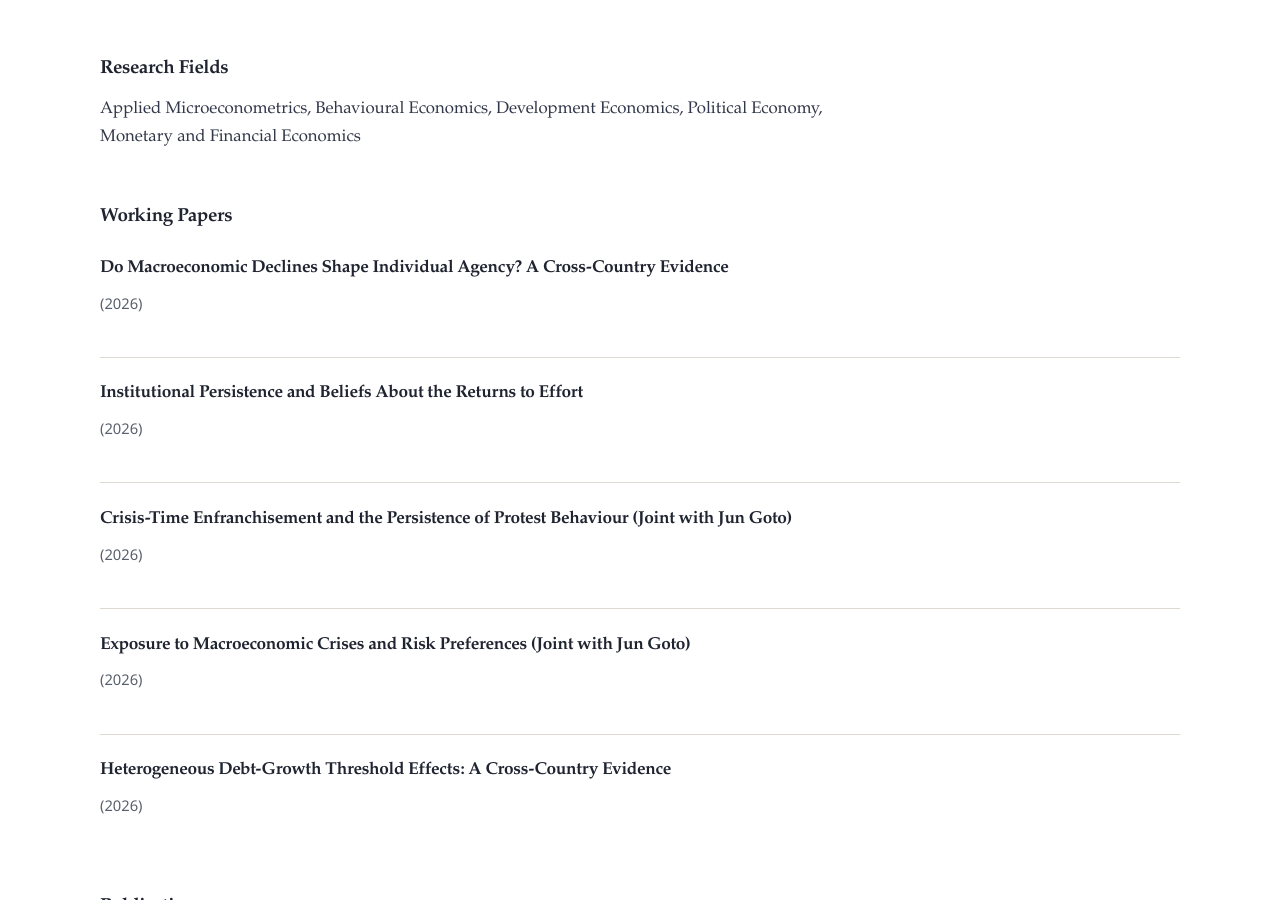
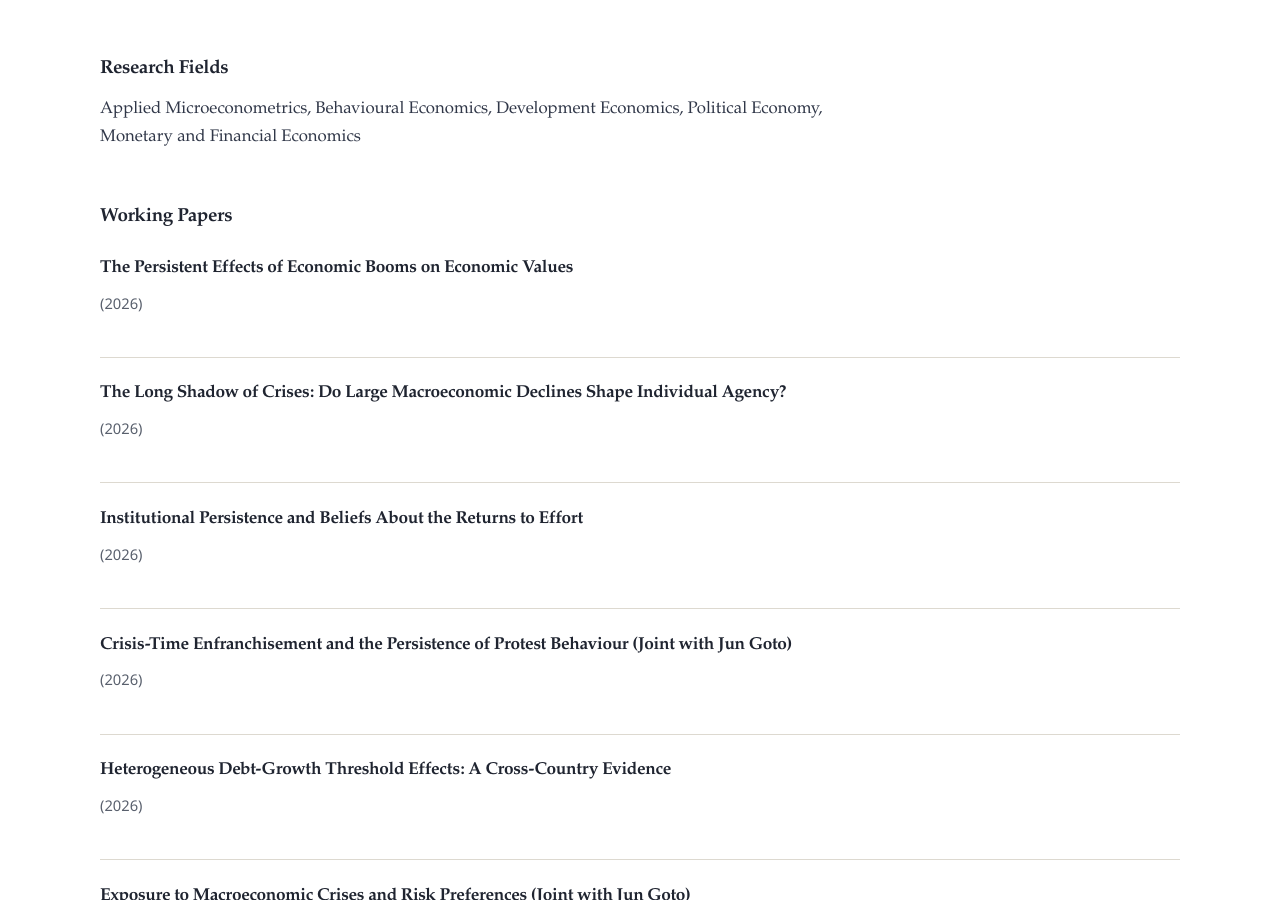
Before and after one commit to bernardksarpong/bernardksarpong.github.io, a Jekyll site: the page built from research.html, in a window 1280 px wide and 900 px high, scrolled down 237 px. Built offline with Jekyll 4.4.1, drawn with Linux system fonts in a browser that asks for light colours.

Commit message:
Update publications content via site editor

```diff
--- a/_data/publications.yml
+++ b/_data/publications.yml
@@ -15,13 +15,15 @@ published_work:
 published_note: Peer-reviewed publications can be added here as they become available.
 working_papers:
   - year: '2026'
-    title: Do Macroeconomic Declines Shape Individual Agency? A Cross-Country Evidence
+    title: The Persistent Effects of Economic Booms on Economic Values
+  - year: '2026'
+    title: 'The Long Shadow of Crises: Do Large Macroeconomic Declines Shape Individual Agency?'
   - year: '2026'
     title: Institutional Persistence and Beliefs About the Returns to Effort
   - year: '2026'
     title: Crisis-Time Enfranchisement and the Persistence of Protest Behaviour (Joint with Jun Goto)
   - year: '2026'
+    title: 'Heterogeneous Debt-Growth Threshold Effects: A Cross-Country Evidence'
+  - year: '2026'
     title: Exposure to Macroeconomic Crises and Risk Preferences (Joint with Jun Goto)
-  - year: '2026'
-    title: 'Heterogeneous Debt-Growth Threshold Effects: A Cross-Country Evidence'
 scholar_note: Metrics for my publications are available on my Google Scholar profile
```
